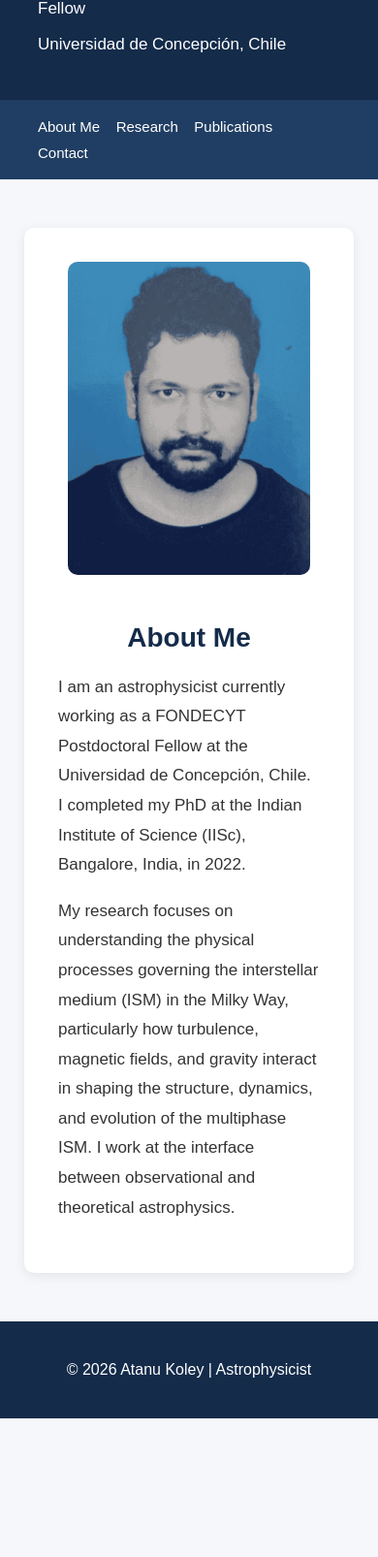
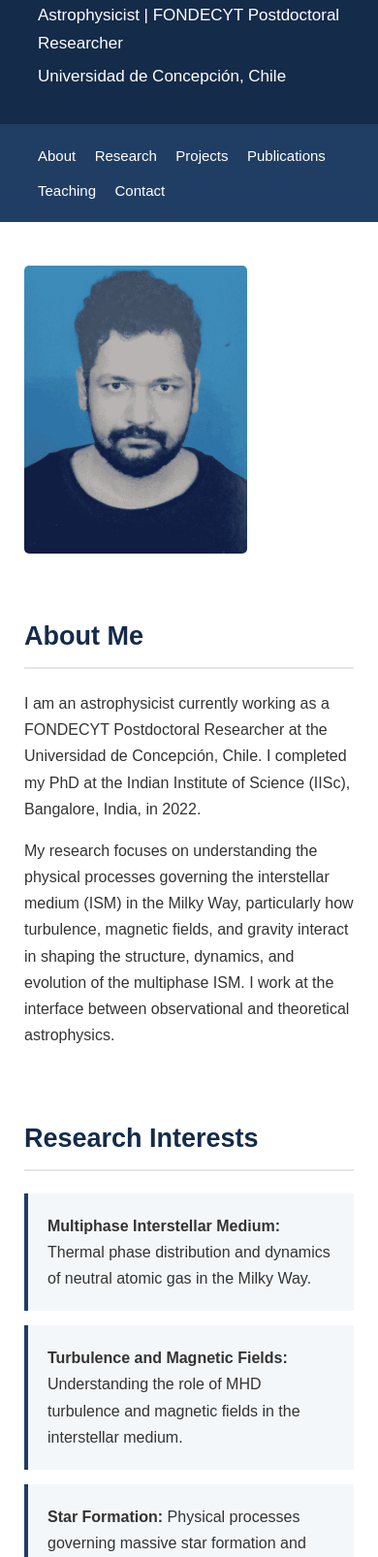
Before and after one commit to atanukoley/atanukoley_0.github.io, a plain HTML site: page index.html in a window 390 px wide. Shown: the part 96-1702 px from the top of the page at 97% size. Before the commit the page ends 1559 px from the top, so only its background shows below. Drawn offline with Linux system fonts and the light colour scheme.

Commit message:
Update index.html

```diff
--- a/index.html
+++ b/index.html
@@ -1,45 +1,50 @@
-<!DOCTYPE html>
+<!DOCTYPE HTML>
 <html lang="en">
-
 <head>
-    <meta charset="UTF-8">
-    <meta name="viewport" content="width=device-width, initial-scale=1.0">
-
-    <title>Atanu Koley | Astronomer & Astrophysicist</title>
+    <title>Atanu Koley | Astrophysicist</title>
+    <meta charset="utf-8">
+    <meta name="viewport" content="width=device-width, initial-scale=1">
 
     <style>
+        * {
+            box-sizing: border-box;
+        }
+
         body {
             margin: 0;
             font-family: Arial, Helvetica, sans-serif;
-            background-color: #f5f7fa;
             color: #333;
+            background: #ffffff;
+            line-height: 1.7;
         }
 
         header {
-            background-color: #142b4a;
+            background: #142b4a;
             color: white;
-            padding: 30px 10%;
+            padding: 35px 10%;
         }
 
         header h1 {
             margin: 0;
-            font-size: 32px;
+            font-size: 34px;
         }
 
         header p {
+            margin: 5px 0 0;
             font-size: 17px;
-            margin-top: 8px;
         }
 
         nav {
-            background-color: #203e63;
-            padding: 14px 10%;
+            background: #203e63;
+            padding: 15px 10%;
+            position: sticky;
+            top: 0;
         }
 
         nav a {
             color: white;
             text-decoration: none;
-            margin-right: 25px;
+            margin-right: 28px;
             font-size: 15px;
         }
 
@@ -49,74 +54,68 @@
 
         .container {
             max-width: 1100px;
-            margin: 50px auto;
+            margin: 45px auto;
             padding: 0 25px;
         }
 
-        .about-section {
+        .about {
             display: flex;
+            gap: 40px;
             align-items: center;
-            gap: 45px;
-            background-color: white;
-            padding: 35px;
-            border-radius: 10px;
-            box-shadow: 0 3px 12px rgba(0, 0, 0, 0.08);
         }
 
-        .profile-photo {
-            flex: 0 0 280px;
-        }
-
-        .profile-photo img {
-            width: 100%;
+        .about img {
+            width: 280px;
             height: auto;
-            border-radius: 10px;
-            object-fit: cover;
+            border-radius: 5px;
         }
 
         .about-text {
             flex: 1;
         }
 
-        .about-text h2 {
+        h2 {
             color: #142b4a;
-            font-size: 28px;
-            margin-top: 0;
-            margin-bottom: 20px;
+            font-size: 27px;
+            border-bottom: 2px solid #e5e5e5;
+            padding-bottom: 8px;
         }
 
-        .about-text p {
-            font-size: 17px;
-            line-height: 1.8;
-            text-align: justify;
+        section {
+            margin-bottom: 55px;
+        }
+
+        .research-box {
+            background: #f4f7fa;
+            padding: 20px;
+            margin: 15px 0;
+            border-left: 4px solid #203e63;
+        }
+
+        a {
+            color: #245b91;
         }
 
         footer {
+            background: #142b4a;
+            color: white;
             text-align: center;
-            padding: 25px;
-            background-color: #142b4a;
-            color: white;
-            margin-top: 50px;
+            padding: 22px;
         }
 
         @media (max-width: 700px) {
-            .about-section {
+            .about {
                 flex-direction: column;
-                text-align: center;
+                align-items: flex-start;
             }
 
-            .profile-photo {
-                flex: none;
-                max-width: 250px;
-            }
-
-            .about-text p {
-                text-align: left;
+            .about img {
+                width: 230px;
             }
 
             nav a {
                 display: inline-block;
-                margin: 5px 12px 5px 0;
+                margin: 5px 15px 5px 0;
             }
         }
     </style>
@@ -126,55 +125,140 @@
 
 <header>
     <h1>Atanu Koley</h1>
-        <p>Astrophysicist | FONDECYT Postdoctoral Fellow</p>
+    <p>Astrophysicist | FONDECYT Postdoctoral Researcher</p>
     <p>Universidad de Concepción, Chile</p>
 </header>
 
 <nav>
-        <a href="#about">About Me</a>
+    <a href="#about">About</a>
     <a href="#research">Research</a>
+    <a href="#projects">Projects</a>
     <a href="#publications">Publications</a>
+    <a href="#teaching">Teaching</a>
     <a href="#contact">Contact</a>
 </nav>
 
 <div class="container">
 
-        <section class="about-section" id="about">
+    <section id="about">
+        <div class="about">
 
-            <!-- Photograph on the left -->
-            <div class="profile-photo">
-                <img src="atanu.jpg" alt="Photograph of Atanu Koley">
-            </div>
+            <img src="atanu.jpg" alt="Atanu Koley">
 
-            <!-- About Me text on the right -->
             <div class="about-text">
                 <h2>About Me</h2>
 
                 <p>
-                    I am an astrophysicist currently working as a FONDECYT
-                    Postdoctoral Fellow at the Universidad de Concepción,
-                    Chile. I completed my PhD at the Indian Institute of
-                    Science (IISc), Bangalore, India, in 2022.
+                    I am an astrophysicist currently working as a
+                    FONDECYT Postdoctoral Researcher at the Universidad
+                    de Concepción, Chile. I completed my PhD at the
+                    Indian Institute of Science (IISc), Bangalore,
+                    India, in 2022.
                 </p>
 
                 <p>
-                    My research focuses on understanding the physical processes governing the interstellar medium (ISM) in the Milky Way, particularly how turbulence,
-                    magnetic fields, and gravity interact in shaping the structure, dynamics, and evolution of the multiphase ISM. I work at the interface between
+                    My research focuses on understanding the physical
+                    processes governing the interstellar medium (ISM)
+                    in the Milky Way, particularly how turbulence,
+                    magnetic fields, and gravity interact in shaping
+                    the structure, dynamics, and evolution of the
+                    multiphase ISM. I work at the interface between
                     observational and theoretical astrophysics.
+                </p>
+            </div>
 
+        </div>
+    </section>
 
+    <section id="research">
+        <h2>Research Interests</h2>
 
+        <div class="research-box">
+            <strong>Multiphase Interstellar Medium:</strong>
+            Thermal phase distribution and dynamics of neutral
+            atomic gas in the Milky Way.
+        </div>
 
+        <div class="research-box">
+            <strong>Turbulence and Magnetic Fields:</strong>
+            Understanding the role of MHD turbulence and magnetic
+            fields in the interstellar medium.
+        </div>
+
+        <div class="research-box">
+            <strong>Star Formation:</strong>
+            Physical processes governing massive star formation
+            and protocluster evolution.
+        </div>
+
+        <div class="research-box">
+            <strong>Observational and Theoretical Astrophysics:</strong>
+            Combining radio and submillimetre observations with
+            theoretical and numerical approaches.
+        </div>
+    </section>
+
+    <section id="projects">
+        <h2>Research Projects</h2>
+
+        <h3>FONDECYT Postdoctoral Project (2025–2028)</h3>
+
+        <p>
+            <strong>Project:</strong> Measurement of turbulence and
+            magnetic field in massive star-forming regions.
         </p>
 
-            </div>
+        <p>
+            Funded by ANID, Chile.
+            Project No. 3250070.
+        </p>
+    </section>
 
+    <section id="publications">
+        <h2>Publications</h2>
+
+        <p>
+            My research publications cover the interstellar medium,
+            turbulence, magnetic fields, and star formation.
+        </p>
+
+        <p>
+            <a href="https://ui.adsabs.harvard.edu/" target="_blank">
+                View my publications on NASA ADS
+            </a>
+        </p>
+    </section>
+
+    <section id="teaching">
+        <h2>Teaching and Academic Activities</h2>
+
+        <p>
+            Teaching Assistant, Fundamentals of Astrophysics,
+            Indian Institute of Science (IISc), Bangalore
+            (August–December 2018).
+        </p>
+
+        <p>
+            Participated in IISc Open Day activities.
+        </p>
+    </section>
+
+    <section id="contact">
+        <h2>Contact</h2>
+
+        <p>
+            Universidad de Concepción, Chile
+        </p>
+
+        <p>
+            Email: Add your institutional email address here.
+        </p>
     </section>
 
 </div>
 
 <footer>
-        <p>© 2026 Atanu Koley | Astrophysicist</p>
+    © 2026 Atanu Koley | Astrophysicist
 </footer>
 
 </body>
```
Lines whose indentation alone changed are shown as unchanged.
